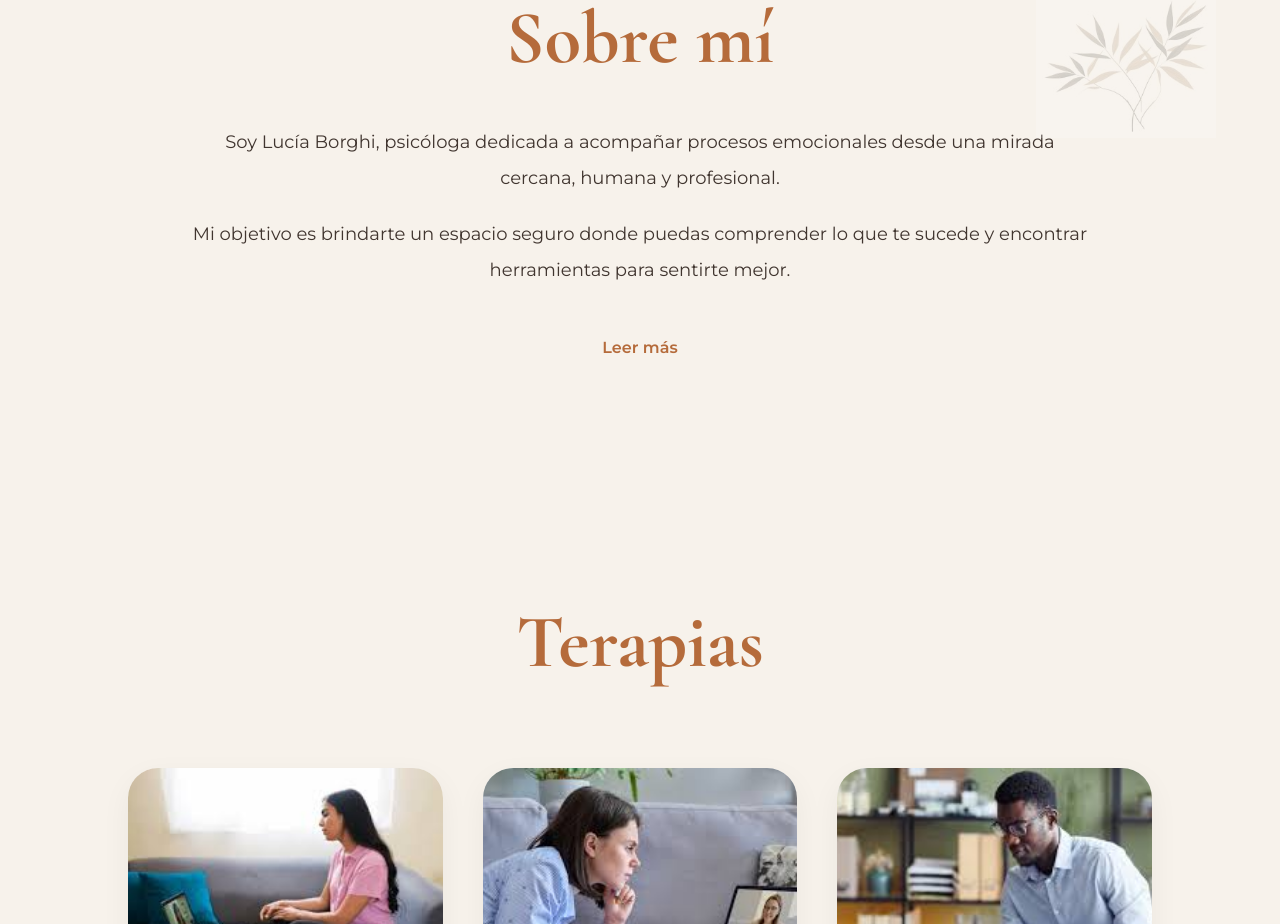
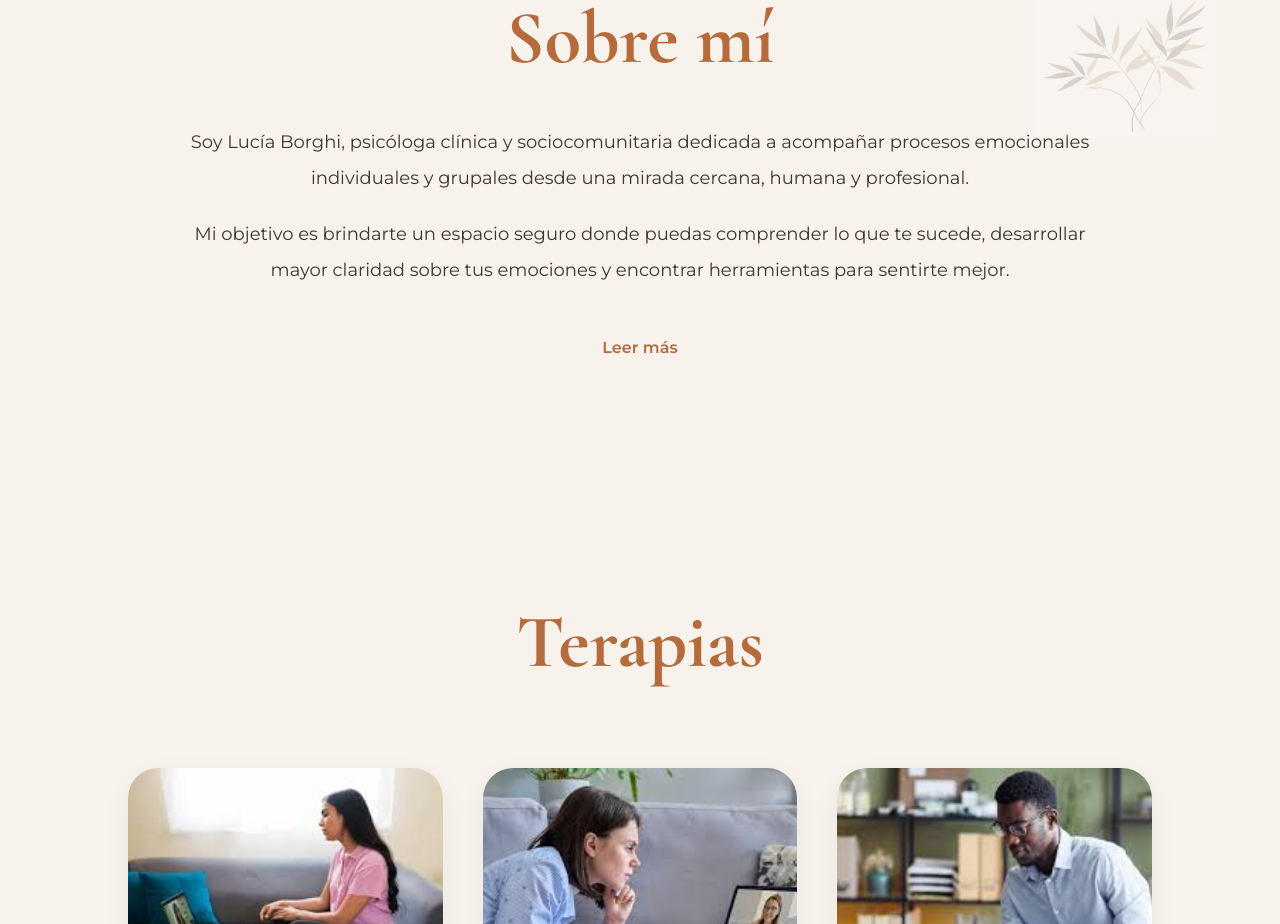
Before and after one commit to brunoignacioborghi/lucia-borghi-psicologia-web, a React (Vite) app: page / in a window 1280 px wide. Shown: the part 999-1923 px from the top of the page. Built offline with nearby package versions, Linux system fonts and the light colour scheme.

Commit message:
backend onlineeeeeee

```diff
--- a/src/components/AboutPreview.jsx
+++ b/src/components/AboutPreview.jsx
@@ -15,15 +15,11 @@ function AboutPreview() {
       <h2>Sobre mí</h2>
 
       <p>
-        Soy Lucía Borghi, psicóloga dedicada a acompañar
-        procesos emocionales desde una mirada cercana,
-        humana y profesional.
+        Soy Lucía Borghi, psicóloga clínica y sociocomunitaria dedicada a acompañar procesos emocionales individuales y grupales desde una mirada cercana, humana y profesional.
       </p>
 
       <p>
-        Mi objetivo es brindarte un espacio seguro donde
-        puedas comprender lo que te sucede y encontrar
-        herramientas para sentirte mejor.
+        Mi objetivo es brindarte un espacio seguro donde puedas comprender lo que te sucede, desarrollar mayor claridad sobre tus emociones y encontrar herramientas para sentirte mejor.
       </p>
 
       <a href="/sobre-mi">
```
